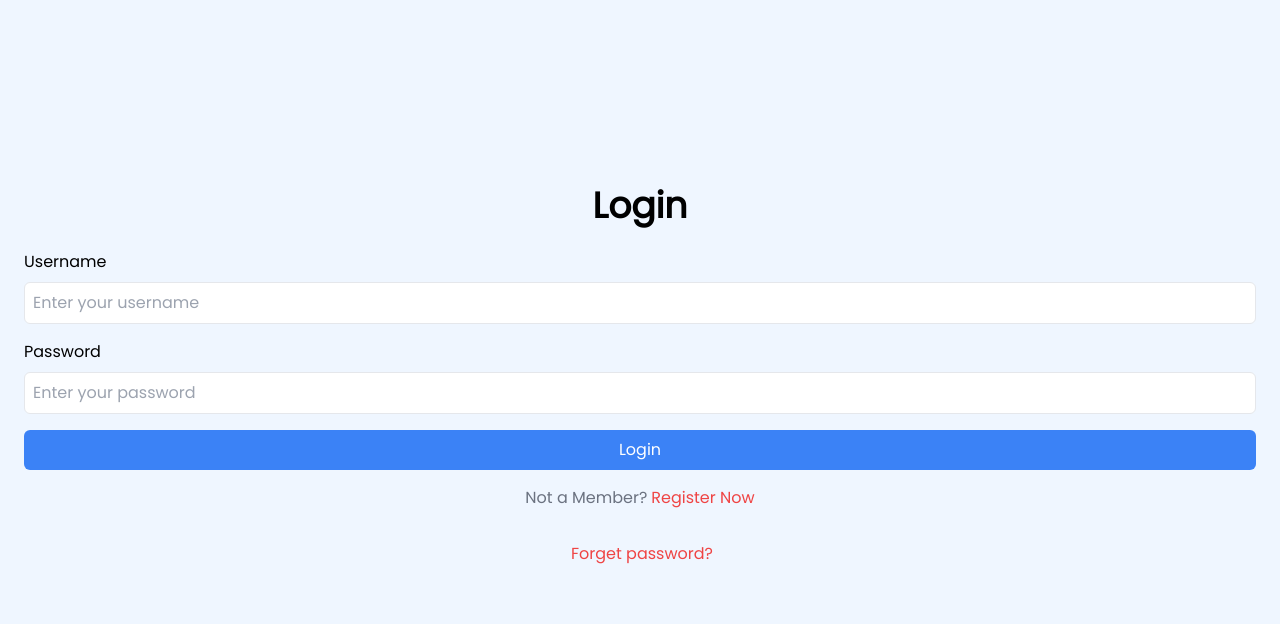
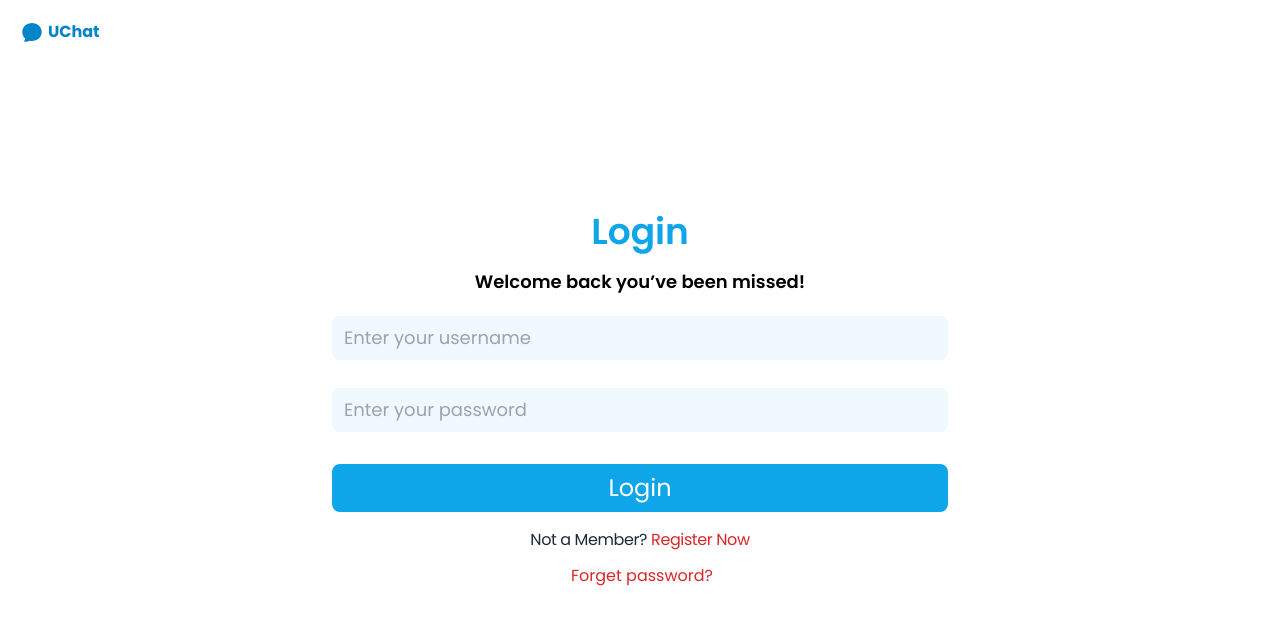
Before and after one commit to hebam17/chat-app, a React (Vite) app in the folder client/: page /login in a window 1280 px wide. Shown: the top 624 px of the page. Built offline with nearby package versions, Linux system fonts and the light colour scheme; the HTML template or start-up script is replaced by a standard one.

Commit message:
Create a new layout for login and register pages

```diff
--- a/client/src/app.css
+++ b/client/src/app.css
@@ -1,3 +1,5 @@
+@import url("https://fonts.googleapis.com/css2?family=Poppins:ital,wght@0,100;0,200;0,300;0,400;0,500;0,600;0,700;0,800;0,900;1,100;1,200;1,300;1,400;1,500;1,600;1,700;1,800;1,900&display=swap");
+
 *,
 *::before,
 *::after {
@@ -82,3 +84,8 @@ button:disabled {
     background-position: center;
   }
 }
+@media only screen and (max-height: 600px) {
+  .main-auth {
+    margin-top: 1rem;
+  }
+}
--- a/client/src/components/Input.jsx
+++ b/client/src/components/Input.jsx
@@ -10,18 +10,18 @@ export default function Input({
 }) {
   return (
     <div className="my-2">
-      <label htmlFor={id}>{inputLabel}</label>
+      {/* <label htmlFor={id}>{inputLabel}</label> */}
       <input
         type={type}
         name={inputName}
         id={id}
-        className="w-full my-2 p-2 rounded-md border border-gray-200 focus:border-blue-300 focus:outline-none "
-        placeholder="Enter your username"
+        className="w-full my-1 px-3 py-2 rounded-lg bg-sky-50 focus:outline-sky-500 focus:border-none lg:text-lg md:text-base text-sm"
+        // placeholder="Enter your username"
         autoComplete="off"
         {...others}
       />
 
-      <p className="text-sm my-1 text-red-500">
+      <p className="text-sm my-1 px-3 text-red-600">
         {errorMessage && errorMessage[inputName]}
       </p>
     </div>
--- a/client/src/components/Logo.jsx
+++ b/client/src/components/Logo.jsx
@@ -1,6 +1,6 @@
 export default function Logo() {
   return (
-    <h1 className="text-green-600 font-bold flex gap-2 mb-4 p-4">
+    <div className="text-sky-600 font-bold flex gap-1 lg:m-5 md:m-4 m-2 fixed top-0 left-0">
       <svg
         xmlns="http://www.w3.org/2000/svg"
         viewBox="0 0 24 24"
@@ -14,6 +14,6 @@ export default function Logo() {
         />
       </svg>
       UChat
-    </h1>
+    </div>
   );
 }
--- a/client/src/pages/Home.jsx
+++ b/client/src/pages/Home.jsx
@@ -2,7 +2,7 @@ import { Link } from "react-router-dom";
 import homeBg from "../assets/messages.jpg";
 export default function Home() {
   return (
-    <div className="flex flex-col h-screen home-bg">
+    <div className="flex flex-col h-screen home-bg m-0">
       <div className="flex-1 flex-grow text-right">
         <Link
           to="/login"
@@ -10,23 +10,17 @@ export default function Home() {
         >
           Login
         </Link>
-        {/* <img
-          src={homeBg}
-          alt="people sending messages"
-          height="100%"
-          width="100%"
-        /> */}
       </div>
 
       <div className="flex-1 flex items-center flex-col md:mt-0 mt-2 lg:px-2 md:px-4 px-5">
-        <h1 className="lg:text-4xl md:text-3xl text-2xl leading-10 text-center text-black font-semibold">
+        <h1 className="lg:text-4xl md:text-3xl text-2xl leading-10 text-center font-semibold">
           Stay connected with your friends and family
         </h1>
-        <div className="text-center flex justify-center md:my-6 my-4">
+        <div className="text-center flex justify-center items-center gap-1 md:my-6 my-4">
           <span>
             <svg
               xmlns="http://www.w3.org/2000/svg"
-              fill="#00FFA3"
+              fill="#06b6d4"
               viewBox="0 0 24 24"
               strokeWidth={1.5}
               stroke="currentColor"
@@ -39,19 +33,18 @@ export default function Home() {
               />
             </svg>
           </span>
-          <h3 className="text-black font-semibold  lg:text-lg md:text-base text-sm ">
+          <h3 className="font-semibold  lg:text-lg md:text-base text-sm ">
             Secure, private messaging
           </h3>
         </div>
         <Link
           to="/register"
-          className="font-semibold py-4 md:px-20 px-16 bg-white rounded-full start-btn lg:text-xl md:text-lg text-base d-block"
+          className="font-semibold md:py-4 md:px-20 sm:px-16 px-12 py-3 bg-white rounded-full start-btn lg:text-xl md:text-lg text-base d-block"
         >
           Get Started
         </Link>
-
-        <div></div>
       </div>
+      <div className="py-1 w-1/4 mx-auto my-0 bg-black rounded-full"></div>
     </div>
   );
 }
--- a/client/src/pages/Login.jsx
+++ b/client/src/pages/Login.jsx
@@ -11,6 +11,7 @@ import { loginValidation } from "../utils/validations";
 import axios from "axios";
 import { useEffect } from "react";
 import DisplayError from "../components/DisplayError";
+import Logo from "../components/Logo";
 
 export const loader = async ({ request }) => {
   return new URL(request.url).searchParams.get("message");
@@ -73,14 +74,27 @@ export default function Login() {
   const message = useLoaderData();
 
   return (
-    <div className="bg-blue-50 h-screen flex items-center justify-center flex-col">
-      <h4 className="text-4xl text-center my-4 font-bold">Login</h4>
+    <main className="md:mx-6 mx-4 main-auth">
+      <Logo />
+      <div className="flex py-2 flex-col mx-auto justify-center items-center min-h-screen">
+        <h4 className="lg:text-4xl md:text-3xl text-2xl leading-10 text-center font-semibold md:mb-4 mb-3 text-sky-500">
+          Login
+        </h4>
+
+        <p className="font-semibold lg:text-lg md:text-base text-sm text-center">
+          Welcome back you’ve been missed!
+        </p>
 
         <DisplayError
           error={(errorMessage && errorMessage.returnedRes) || message}
         />
 
-      <Form method="post" className="w-full px-6 mb-12" replace>
+        <Form
+          method="post"
+          className="lg:w-1/2 md:w-2/3 sm:w-3/4 w-full mx-auto"
+          replace
+        >
+          <div className="profile py-2 flex flex-col justify-center">
             {inputs.map((inputData) => (
               <Input
                 {...inputData}
@@ -90,27 +104,29 @@ export default function Login() {
             ))}
             <button
               type="submit"
-          className="bg-blue-500 text-white block w-full rounded-md p-2"
+              className="w-full px-3 py-2 lg:text-2xl md:text-xl text-lg text-white rounded-lg mt-4 bg-sky-500"
               disabled={navigation.state === "submitting"}
             >
               {navigation.state === "submitting" ? "Logging in ..." : "Login"}
             </button>
+          </div>
 
-        <div className="text-center py-4">
-          <span className="text-gray-500">
+          <div className="text-center py-2 md:text-base text-sm">
+            <span className="text-gray-800 tracking-tight">
               Not a Member?
-            <Link to="/register" className="text-red-500 pl-1">
+              <Link to="/register" className="text-red-600 pl-1">
                 Register Now
               </Link>
             </span>
           </div>
 
-        <div className="text-center py-4">
-          <Link to="/recovery-email-send" className="text-red-500 pl-1">
+          <div className="text-center mt-1 md:text-base text-sm">
+            <Link to="/recovery-email-send" className="text-red-600 pl-1">
               Forget password?
             </Link>
           </div>
         </Form>
       </div>
+    </main>
   );
 }
--- a/client/src/pages/Register.jsx
+++ b/client/src/pages/Register.jsx
@@ -10,6 +10,7 @@ import { validation } from "../utils/validations";
 import Input from "../components/Input";
 import axios from "axios";
 import DisplayError from "../components/DisplayError";
+import Logo from "../components/Logo";
 
 export const action = async ({ request }) => {
   const data = await request.formData();
@@ -49,28 +50,28 @@ const inputs = [
     id: "username",
     type: "text",
     inputName: "username",
-    placeholder: "Enter your username",
+    placeholder: "Username",
     inputLabel: "Username",
   },
   {
     id: "email",
     type: "email",
     inputName: "email",
-    placeholder: "Enter your email",
+    placeholder: "Email",
     inputLabel: "Email",
   },
   {
     id: "password",
     type: "password",
     inputName: "password",
-    placeholder: "Enter your password",
+    placeholder: "Password",
     inputLabel: "Password",
   },
   {
     id: "confirmPassword",
     type: "password",
     inputName: "confirmPassword",
-    placeholder: "Write your password again",
+    placeholder: "Confirm Password",
     inputLabel: "Confirm Password",
   },
 ];
@@ -85,16 +86,25 @@ export default function Register() {
   }, [errorMessage]);
 
   return (
-    <div className="container">
-      <div className="flex px-6 justify-center flex-col items-center">
-        <h1 className="text-4xl text-center my-3 font-bold">
-          Welcome to CHAT APP
+    <main className="md:mx-6 mx-4 main-auth">
+      <Logo />
+      <div className="flex py-2 flex-col mx-auto justify-center items-center min-h-screen">
+        <h1 className="lg:text-4xl md:text-3xl text-2xl leading-10 text-center font-semibold md:mb-4 mb-3 text-sky-500">
+          Create Account
         </h1>
+        <p className="font-semibold lg:text-lg md:text-base text-sm text-center">
+          Create an account so you join our community
+        </p>
 
         <DisplayError error={errorMessage && errorMessage.retrunedRes} />
 
-        <Form method="post" ref={userRef} className="py-4" replace>
-          <div className="profile py-2">
+        <Form
+          method="post"
+          ref={userRef}
+          className="lg:w-1/2 md:w-2/3 sm:w-3/4 w-full mx-auto"
+          replace
+        >
+          <div className="profile py-2 flex flex-col justify-center">
             {inputs.map((inputData) => (
               <Input
                 {...inputData}
@@ -105,23 +115,23 @@ export default function Register() {
 
             <button
               type="submit"
-              className="border border-gray-500 w-full p-2 text-xl text-gray-500 rounded-md mt-4"
+              className="w-full px-3 py-2 lg:text-2xl md:text-xl text-lg text-white rounded-lg mt-4 bg-sky-500"
               disabled={navigation.state === "submitting"}
             >
               {navigation.state === "submitting" ? "Submitting ..." : "Submit"}
             </button>
           </div>
 
-          <div className="text-center py-4">
-            <span className="text-gray-500">
+          <div className="text-center pt-4 md:text-base text-sm">
+            <span className="text-gray-800 tracking-tight">
               Already have an account?
-              <Link to="/login" className="text-red-500 pl-1">
+              <Link to="/login" className="text-red-600 pl-1">
                 Login Now
               </Link>
             </span>
           </div>
         </Form>
       </div>
-    </div>
+    </main>
   );
 }
```
Lines whose indentation alone changed are shown as unchanged.
